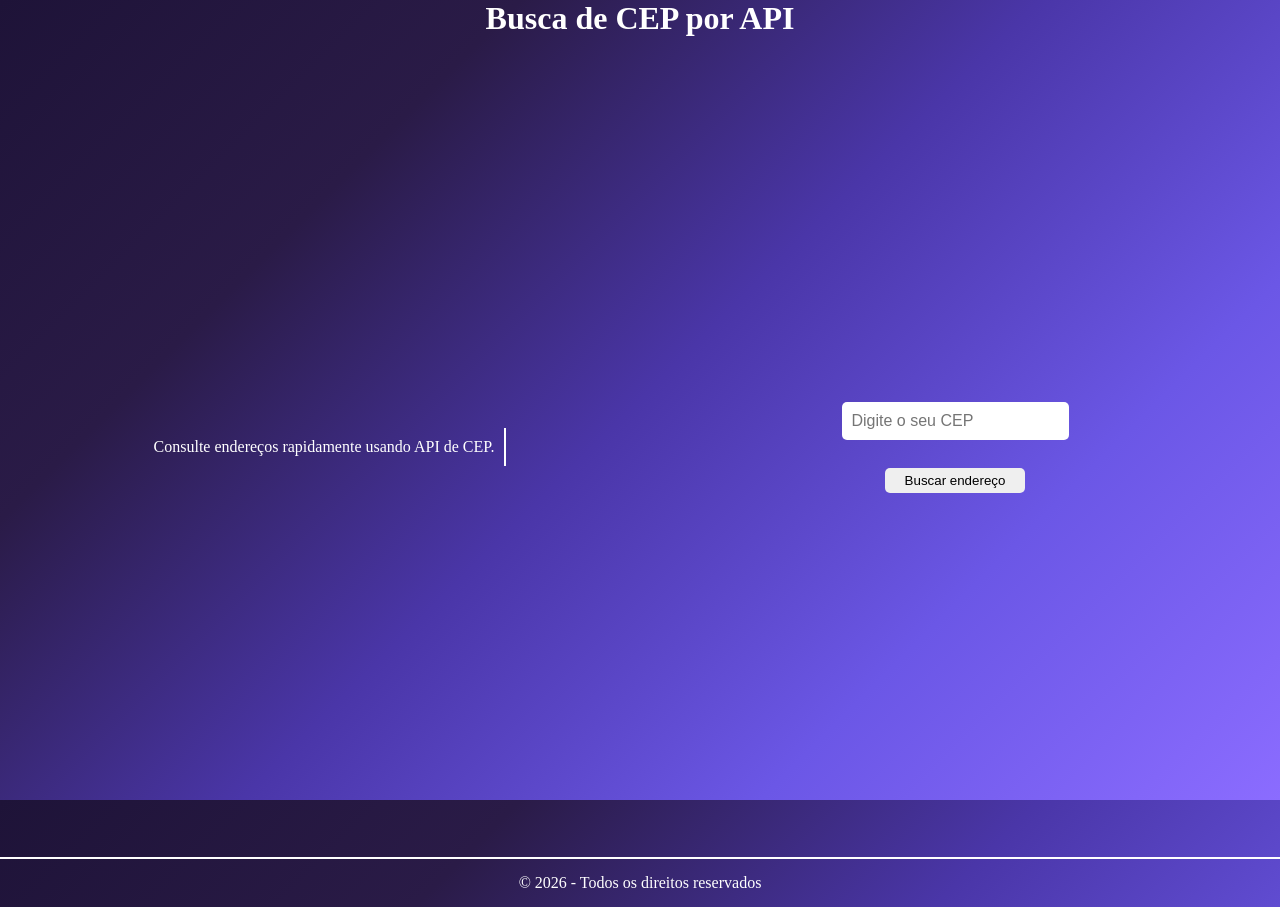
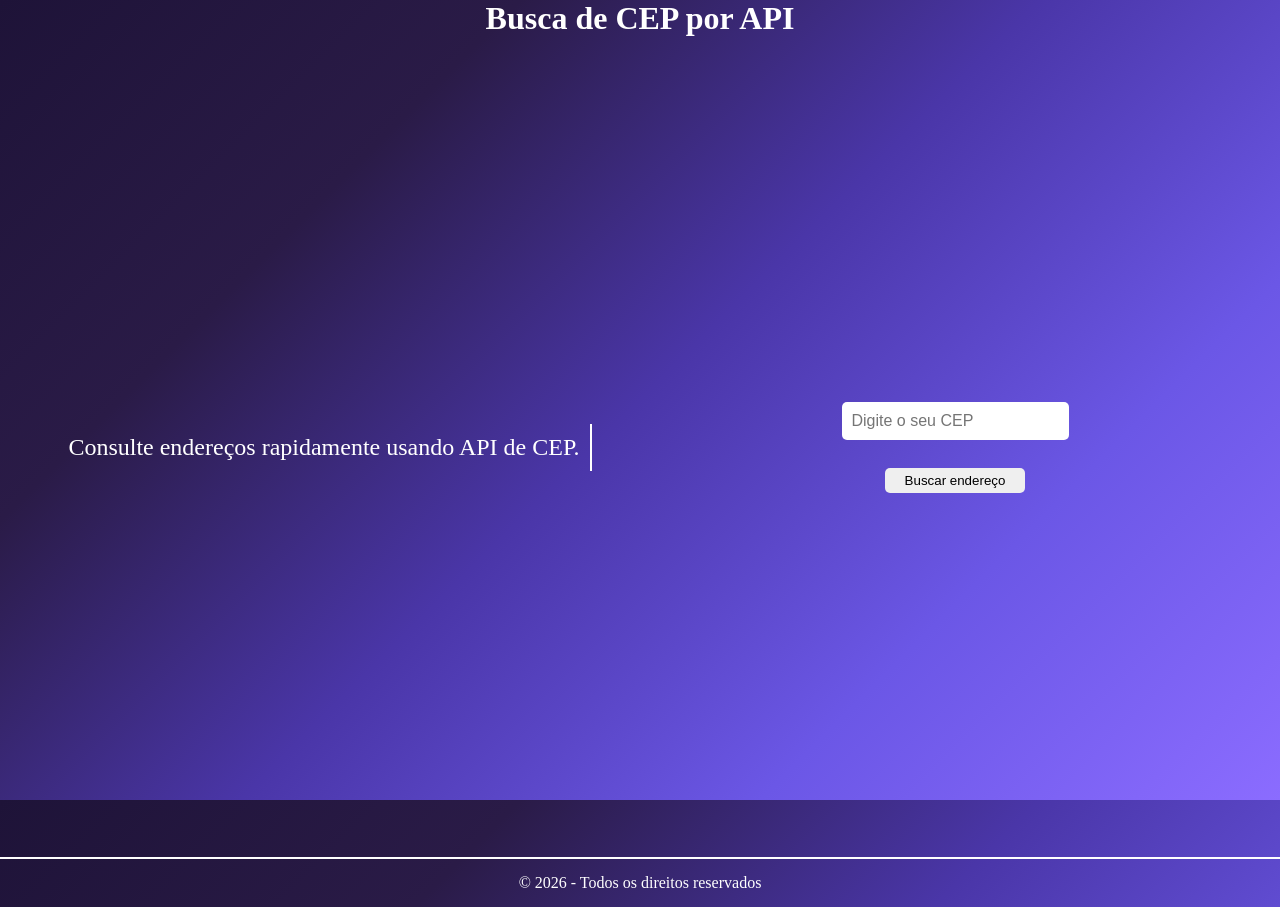
Before and after one commit to Adryan16isaque/minha-primeira-api, a plain HTML site: page index.html in a window 1280 px wide. Drawn offline with Linux system fonts and the light colour scheme.

Commit message:
style(informativo): altera font-size do texto

```diff
--- a/style.css
+++ b/style.css
@@ -60,7 +60,7 @@ main {
 
 #informativo p {
     border-right: 2px solid #fff;
-    font-size: 1em;
+    font-size: 1.5rem;
     padding: 10px;
 }
 
```
